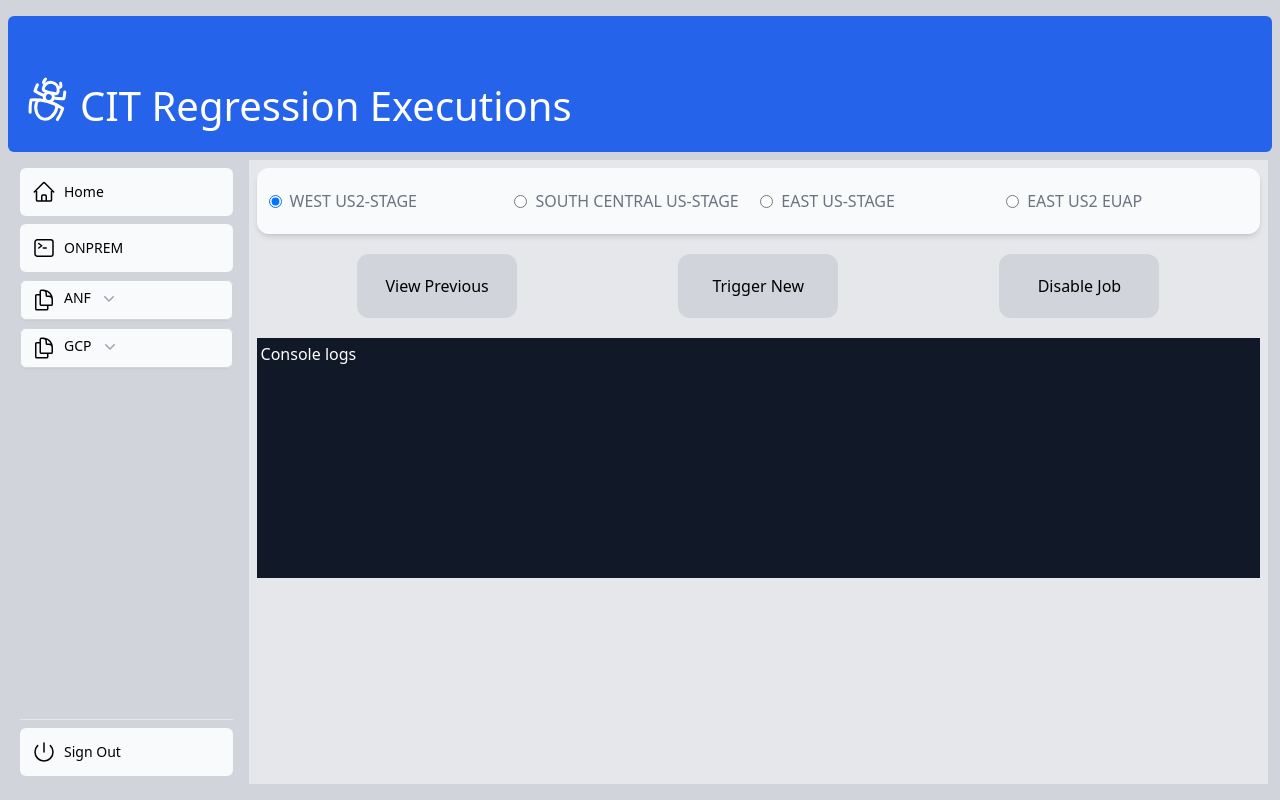
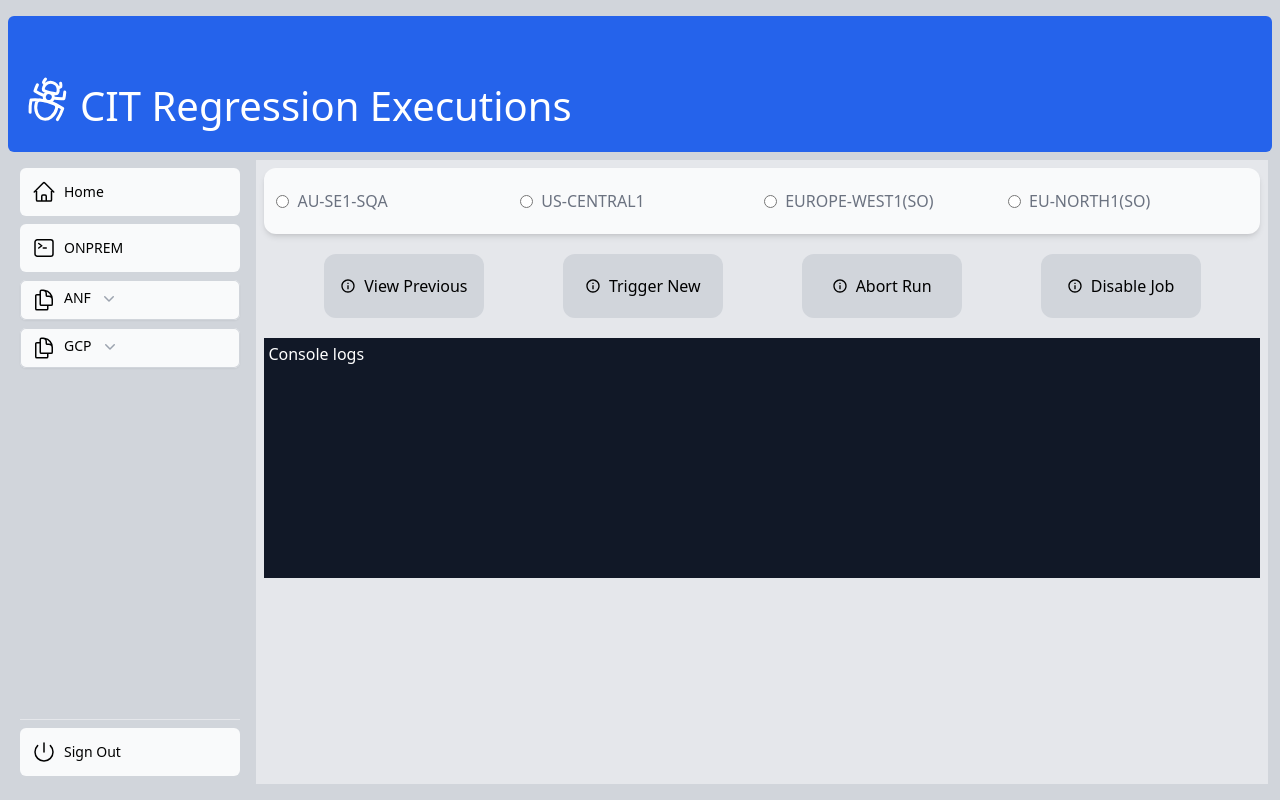
Before and after one commit to dmahanot/cit-dashboard, a React (Create React App) app in the folder citdash/: page /jenkins_new/gcp_sanity in a window 1280 px wide. Built offline with nearby package versions, Linux system fonts and the light colour scheme; sample sign-in values are in the browser's storage.

Commit message:
Region name added for GCP sanity

```diff
--- a/citdash/src/components/jenkins_execution/gcp/Gcp_sanity.js
+++ b/citdash/src/components/jenkins_execution/gcp/Gcp_sanity.js
@@ -1,26 +1,42 @@
-import React from 'react'
+import React, { useState } from 'react' ;
+import { MdInfoOutline } from "react-icons/md";
+import axios from 'axios';
+
+
 
 function Gcp_sanity() {
+  const [radioValue, setRadioValue] = useState(0);
+  const onChange = (ev) => {
+    //save your value here with state variable
+    console.log(ev.target.value);
+    setRadioValue(ev.target.value);
+  };
+  const onTrigger = (ev) => {
+    //TO-DO SEND/click value
+    console.log("radio value ", radioValue);
+    //onTriggerClickHandler();
+  };
   return (
-     <>
+    <>
       <div className="relative flex w-full flex-col rounded-xl  bg-clip-border shadow-md bg-gray-50">
         <div className=' flex min-w-min flex-row gap-1 p-3 font-sans text-base font-normal'>
           <div className='flex flex-row p-0 items-center leading-tight w-full transition-all'>
-            <input type="radio" name="radio-1" className="radio radio-info" checked />
-            <span className='p-2 block font-sans text-base antialiased font-medium leading-relaxed text-gray-500'>WEST US2-STAGE</span>
+            <input type="radio" name="radio-1" value="CIT_ANF_Func_SWESOUTH_GitHub" className="radio radio-info" onChange={onChange} />
+            <span className='p-2 block font-sans text-base antialiased font-medium leading-relaxed text-gray-500'>AU-SE1-SQA </span>
           </div>
           <div className='flex flex-row p-0 items-center leading-tight w-full transition-all'>
-            <input type="radio" name="radio-1" className="radio radio-info" />
-            <span className='p-2 block font-sans text-base antialiased font-medium leading-relaxed text-gray-500'>SOUTH CENTRAL US-STAGE</span>
+            <input type="radio" name="radio-1" value="CIT_ANF_Func_eastus_github" className="radio radio-info" onChange={onChange} />
+            <span className='p-2 block font-sans text-base antialiased font-medium leading-relaxed text-gray-500'>US-CENTRAL1</span>
           </div>
           <div className='flex flex-row p-0 items-center leading-tight w-full transition-all'>
-            <input type="radio" name="radio-1" className="radio radio-info" />
-            <span className='p-2 block font-sans text-base antialiased font-medium leading-relaxed text-gray-500'>EAST US-STAGE</span>
+            <input type="radio" name="radio-1" value="CIT_ANF_Func_WESTUS2_GitHub" className="radio radio-info" onChange={onChange} />
+            <span className='p-2 block font-sans text-base antialiased font-medium leading-relaxed text-gray-500'>EUROPE-WEST1(SO)</span>
           </div>
           <div className='flex flex-row p-0 items-center leading-tight w-full transition-all'>
-            <input type="radio" name="radio-1" className="radio radio-info" />
-            <span className='p-2 block font-sans text-base antialiased font-medium leading-relaxed text-gray-500'>EAST US2 EUAP</span>
+            <input type="radio" name="radio-1" value="CIT_ANF_Func_southcentralusstage_github" className="radio radio-info " onChange={onChange} />
+            <span className='p-2 block font-sans text-base antialiased font-medium leading-relaxed text-gray-500'>EU-NORTH1(SO)</span>
           </div>
+
         </div>
         {/* 2 row starts here  */}
         {/* <div className=' flex min-w-min flex-row gap-1 p-3 font-sans text-base font-normal'>
@@ -42,10 +58,43 @@ function Gcp_sanity() {
           </div>
         </div> */}
       </div>
-      <div className='grid grid-cols-3 place-items-center m-1 p-4'>
-        <button className='font-sans bg-gray-300 rounded-xl w-40 h-16  hover:text-white hover:bg-sky-600 '>View Previous</button>
-        <button className='font-sans bg-gray-300 rounded-xl w-40 h-16  hover:text-white hover:bg-sky-600 '>Trigger New </button>
-        <button className='font-sans bg-gray-300 rounded-xl w-40 h-16  hover:text-white hover:bg-sky-600 '>Disable Job</button>
+      <div className='grid grid-cols-4 place-items-center m-1 p-4'>
+        <button className='font-sans bg-gray-300 rounded-xl w-40 h-16 flex items-center justify-center  hover:text-white hover:bg-sky-600 '>
+          <div className='px-1 '>
+            <MdInfoOutline />
+          </div>
+          <div className='px-1'>
+            View Previous
+          </div>
+
+        </button>
+        <button className='font-sans bg-gray-300 rounded-xl w-40 h-16 flex items-center justify-center  hover:text-white hover:bg-sky-600 '>
+          <div className='px-1 '>
+            <MdInfoOutline />
+          </div>
+          <div className='px-1'>
+            Trigger New
+          </div>
+
+        </button>
+        <button className='font-sans bg-gray-300 rounded-xl w-40 h-16 flex items-center justify-center  hover:text-white hover:bg-sky-600 '>
+          <div className='px-1 '>
+            <MdInfoOutline />
+          </div>
+          <div className='px-1'>
+            Abort Run
+          </div>
+
+        </button>
+        <button className='font-sans bg-gray-300 rounded-xl w-40 h-16 flex items-center justify-center  hover:text-white hover:bg-sky-600 '>
+          <div className='px-1 '>
+            <MdInfoOutline />
+          </div>
+          <div className='px-1'>
+            Disable Job
+          </div>
+
+        </button>
       </div>
       <div className='bg-gray-900 h-[240px] text-white p-1'>Console logs</div>
     </>
```
